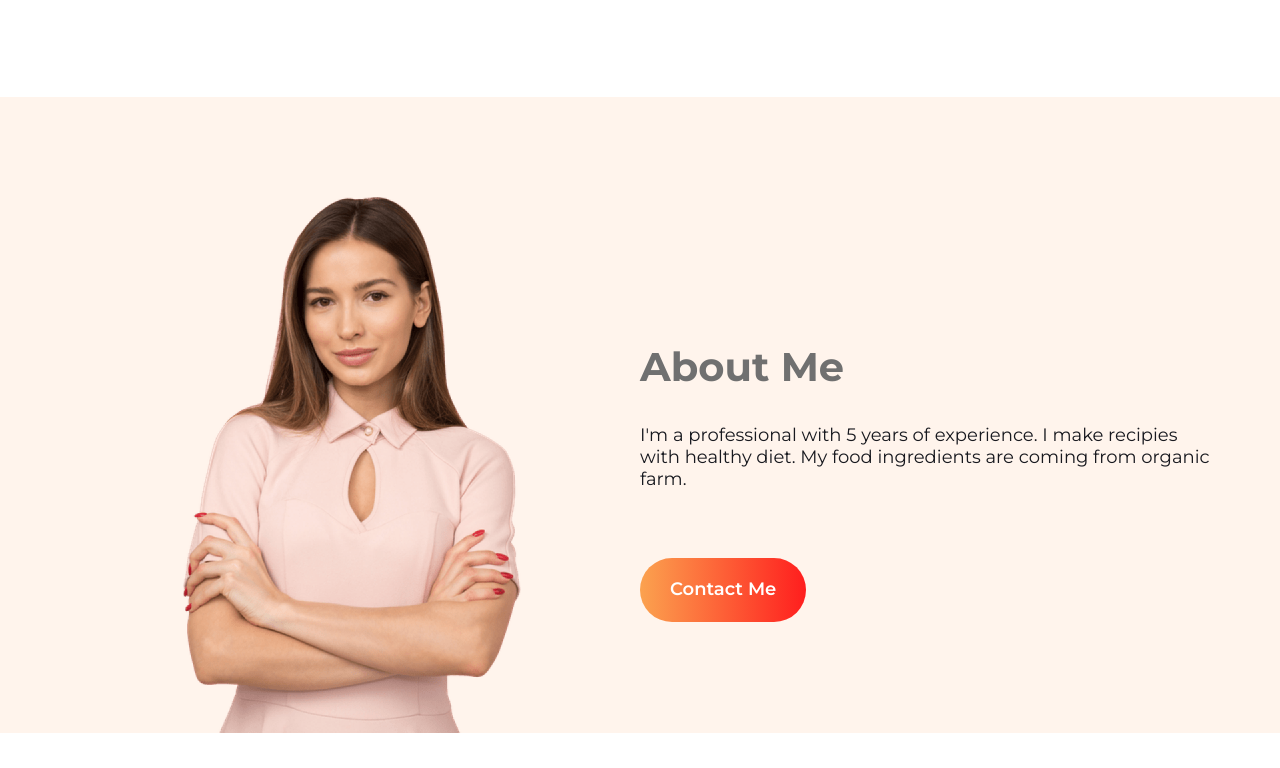
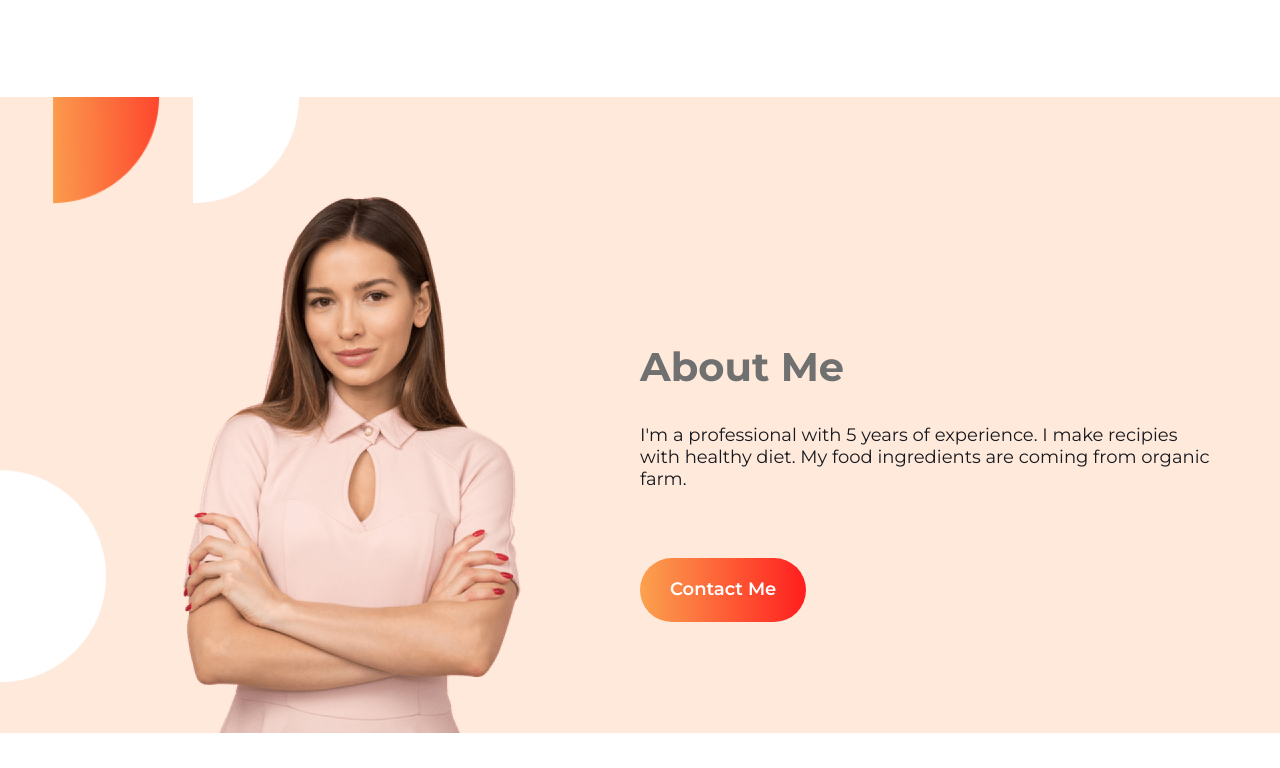
Before and after one commit to insane-kodr/food-network, a plain HTML site: page index.html in a window 1280 px wide. Shown: the part 792-1560 px from the top of the page. Drawn offline with Linux system fonts and the light colour scheme.

Commit message:
bg issue fixed

```diff
--- a/style.css
+++ b/style.css
@@ -154,7 +154,7 @@ section.hero {
 .about-me {
     background-image: url(images/shapes/7.png);
     background-size: cover;
-    background: rgb(252 143 73 / 10%);
+    background-color: rgb(252 143 73 / 10%);
     padding-top: 100px;
 }
 
```
